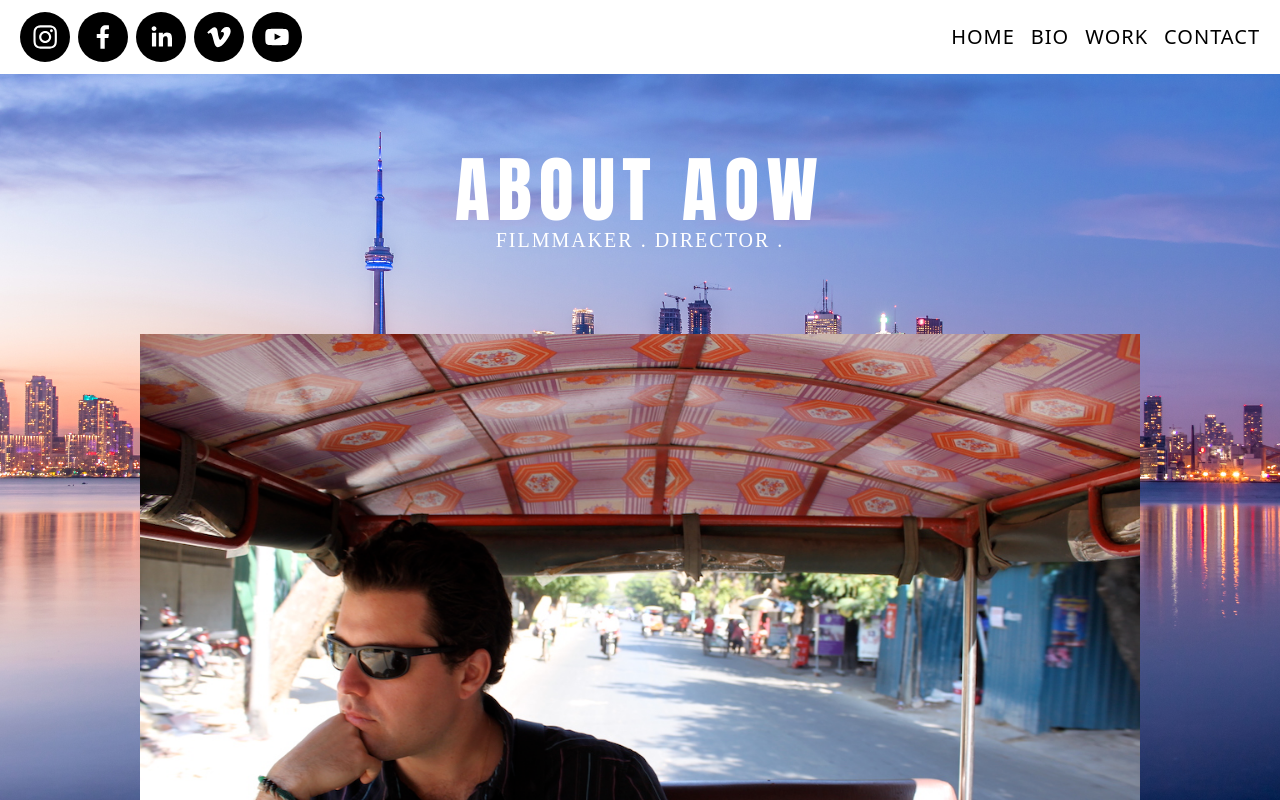
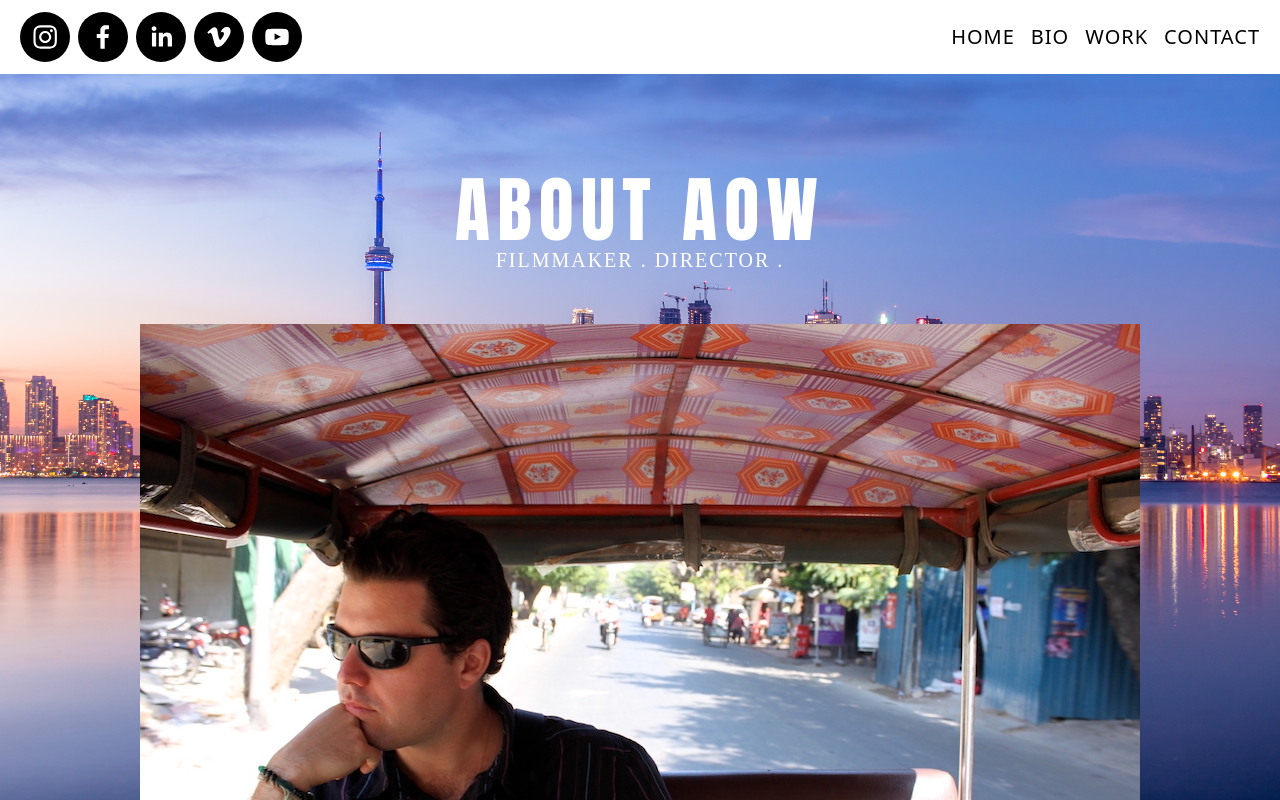
Before and after one commit to solidquartz/aow-films, a Next.js app: page /bio in a window 1280 px wide. Shown: the top 800 px of the page. Built offline with nearby package versions, Linux system fonts and the light colour scheme.

Commit message:
Fix profile image

```diff
--- a/pages/bio.tsx
+++ b/pages/bio.tsx
@@ -17,8 +17,8 @@ function Bio({}: Props) {
       </div>
 
       {/* Title */}
-      <div className="flex flex-col items-center space-y-10 pb-[100px]">
-        <div className="flex flex-col items-center pt-[80px] pb-[40px]">
+      <div className="flex flex-col items-center p-5">
+        <div className="flex flex-col items-center pt-[80px] pb-[50px]">
           <h2 className="text-7xl font-hero tracking-widest text-white text-center uppercase">
             About AOW
           </h2>
@@ -26,12 +26,12 @@ function Bio({}: Props) {
             Filmmaker . Director .
           </h3>
         </div>
-        <div>
+        <div className="pb-[50px]">
           {/* Image */}
           <Image
             src={"/images/aowprofile.jpg"}
             width={1000}
-            height={600}
+            height={667}
             alt="Profile picture of Andrew Wolinsky"
           />
         </div>
```
Also changed, not shown: public/images/aowprofile.JPG.
